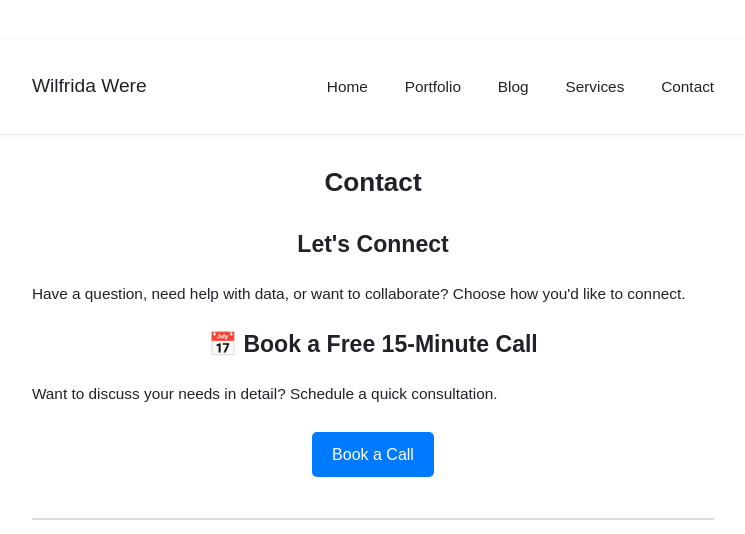
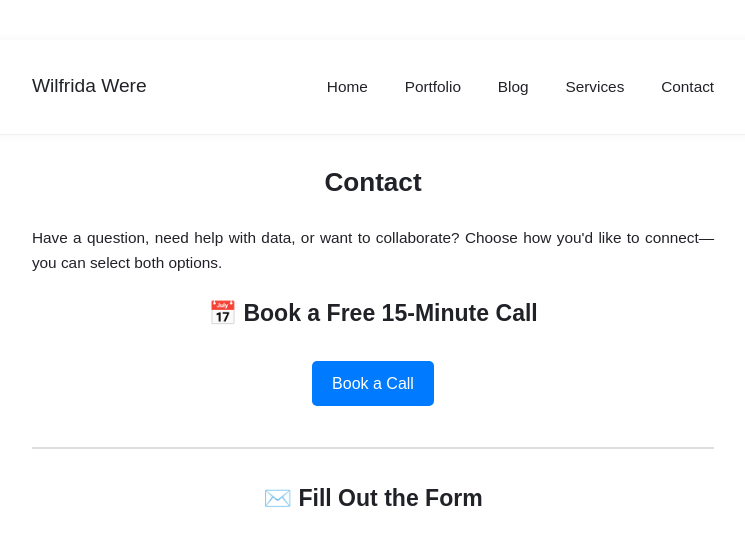
Before and after one commit to Wilfrida-Were/website, a Jekyll site: the page built from contact.html, in a window 1280 px wide. Shown: the top 534 px of the page, without its empty margins (267-1012 px from the left). Built offline with Jekyll 4.4.1, drawn with Linux system fonts in a browser that asks for light colours; some of the changed text lies outside the part shown.

Commit message:
Update contact.html

```diff
--- a/contact.html
+++ b/contact.html
@@ -35,19 +35,16 @@ title: "Contact"
 </head>
 <body>
 
-    <h1>Let's Connect</h1>
-    <p>Have a question, need help with data, or want to collaborate? Choose how you'd like to connect.</p>
+    <p>Have a question, need help with data, or want to collaborate? Choose how you'd like to connect—you can select both options.</p>
 
     <!-- Booking Section -->
     <h2>📅 Book a Free 15-Minute Call</h2>
-    <p>Want to discuss your needs in detail? Schedule a quick consultation.</p>
     <a href="https://calendly.com/wilfrida-were" class="btn" target="_blank">Book a Call</a>
 
     <hr>
 
     <!-- Contact Form -->
     <h2>✉️ Fill Out the Form</h2>
-    <p>Prefer to send a message? Fill out this form, and I'll get back to you soon.</p>
 
     <!-- Embed Tally Form -->
     <iframe src="https://tally.so/embed/3NRXjb?hideTitle=1&transparentBackground=1&dynamicHeight=1"
@@ -61,23 +58,3 @@ title: "Contact"
 
 </body>
 </html>
-
-<!-- <p style="text-align: center;">Have a question about data or a project idea? Reach out!</p>
-
-<form id="fs-frm" name="simple-contact-form" accept-charset="utf-8" action="https://formspree.io/f/xyzgkqlk" method="post" style="max-width: 500px; margin: 0 auto;">
-  <fieldset id="fs-frm-inputs" style="border: none; padding: 0;">
-    <label for="full-name" style="display: block; margin-bottom: 10px;">Full Name</label>
-    <input type="text" name="name" id="full-name" placeholder="First and Last" required="" style="width: 100%; margin-bottom: 20px; padding: 10px;">
-
-    <label for="email-address" style="display: block; margin-bottom: 10px;">Email Address</label>
-    <input type="email" name="_replyto" id="email-address" placeholder="Enter email" required="" style="width: 100%; margin-bottom: 20px; padding: 10px;">
-
-    <label for="message" style="display: block; margin-bottom: 10px;">Message</label>
-    <textarea rows="5" name="message" id="message" placeholder="Type your message here..." required="" style="width: 100%; margin-bottom: 20px; padding: 10px;"></textarea>
-
-    <input type="hidden" name="_subject" id="email-subject" value="Contact Form Submission">
-  </fieldset>
-  <input type="submit" value="Submit" style="display: block; width: 100%; padding: 10px; background-color: #4CAF50; color: white; border: none; cursor: pointer;">
-</form>
-
-<p style="text-align: center;">Feel free to connect with me on <a href="https://www.linkedin.com/in/wilfridawere/">LinkedIn</a>.</p> -->
```
